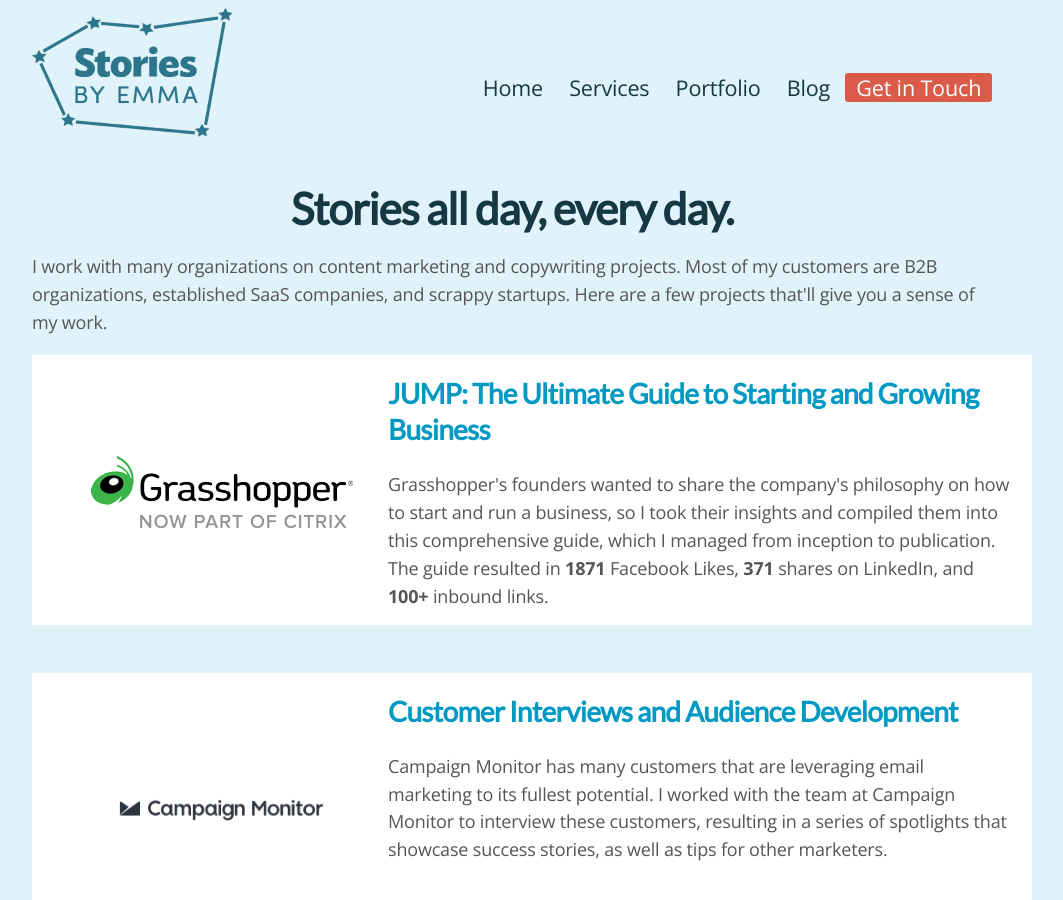
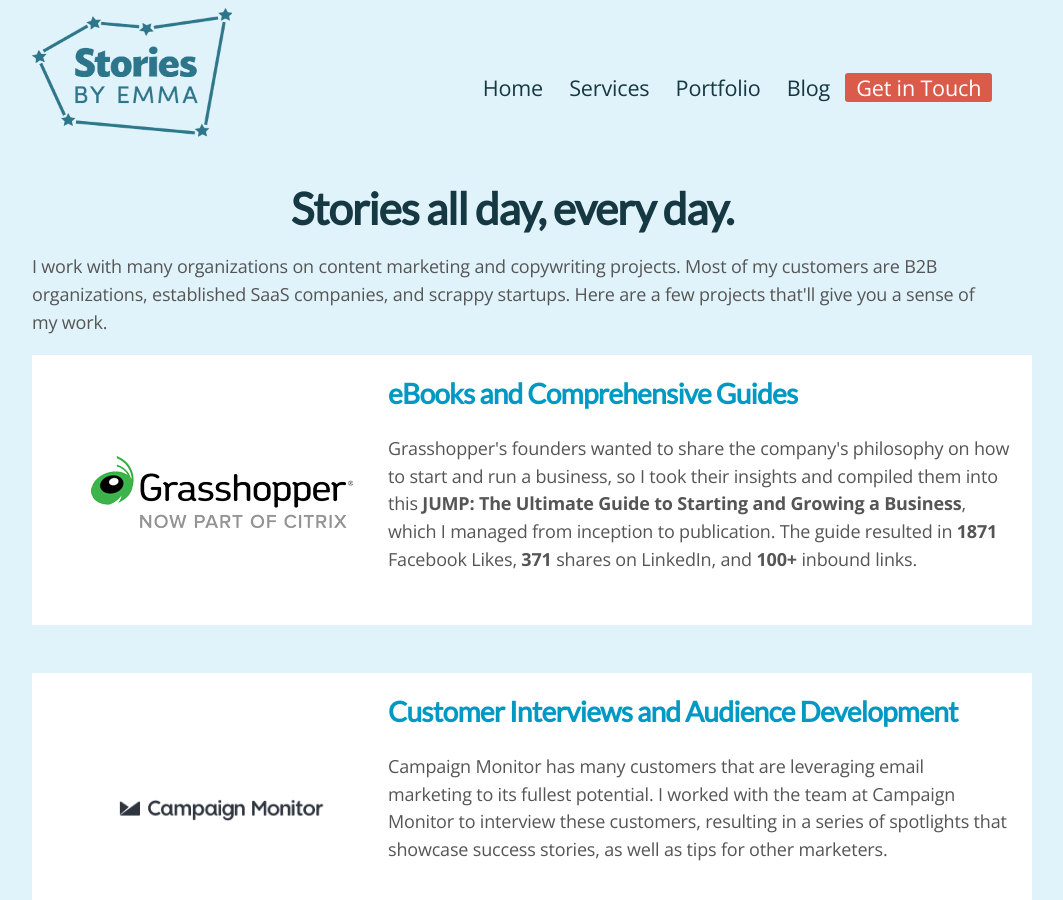
Before and after one commit to emmalepsy/emmalepsy.github.io, a Jekyll site: the page portfolio.html, which Jekyll copies as it is, in a window 1280 px wide and 900 px high. Shown: the whole window, without its empty margins (128-1191 px from the left). Built offline with Jekyll 4.4.1, drawn with Linux system fonts in a browser that asks for light colours; nearby versions of some CDN libraries; a style sheet for code colours, icons or effects is not loaded.

Commit message:
Update portfolio.html

```diff
--- a/portfolio.html
+++ b/portfolio.html
@@ -115,12 +115,12 @@
       <img src="grasshopper_logo.png" height="72px">
     </div>
     <div class="inner">
-      <h2><a href="http://grasshopper.com/resources/jump-starting-and-growing-your-business/">JUMP: The Ultimate Guide to Starting and Growing Business</a></h2>
+      <h2><a href="http://grasshopper.com/resources/jump-starting-and-growing-your-business/">eBooks and Comprehensive Guides</a></h2>
 
       <p>
 	Grasshopper's founders wanted to share the company's philosophy on how
 	to start and run a business, so I took their insights and compiled
-	them into this <b></b>comprehensive guide,</b> which I managed from inception to
+	them into this <b>JUMP: The Ultimate Guide to Starting and Growing a Business</b>, which I managed from inception to
 	publication. The guide resulted in <b>1871</b> Facebook Likes, <b>371</b> shares on
 	LinkedIn, and <b>100+</b> inbound links.
       </p>
@@ -167,7 +167,7 @@
       <img src="entrepreneur-logo.png">
     </div>
     <div class="inner">
-      <h2><a href="http://www.entrepreneur.com/article/239694"></a>Articles That Get Shares and Links</h2>
+      <h2><a href="http://www.entrepreneur.com/article/239694">Articles That Get Shares and Links</a></h2>
 
       <p>Entrepreneurs everywhere gain knowledge from books, and How
       Reading Reduces Stress and Makes You Smarter at the Same
```
